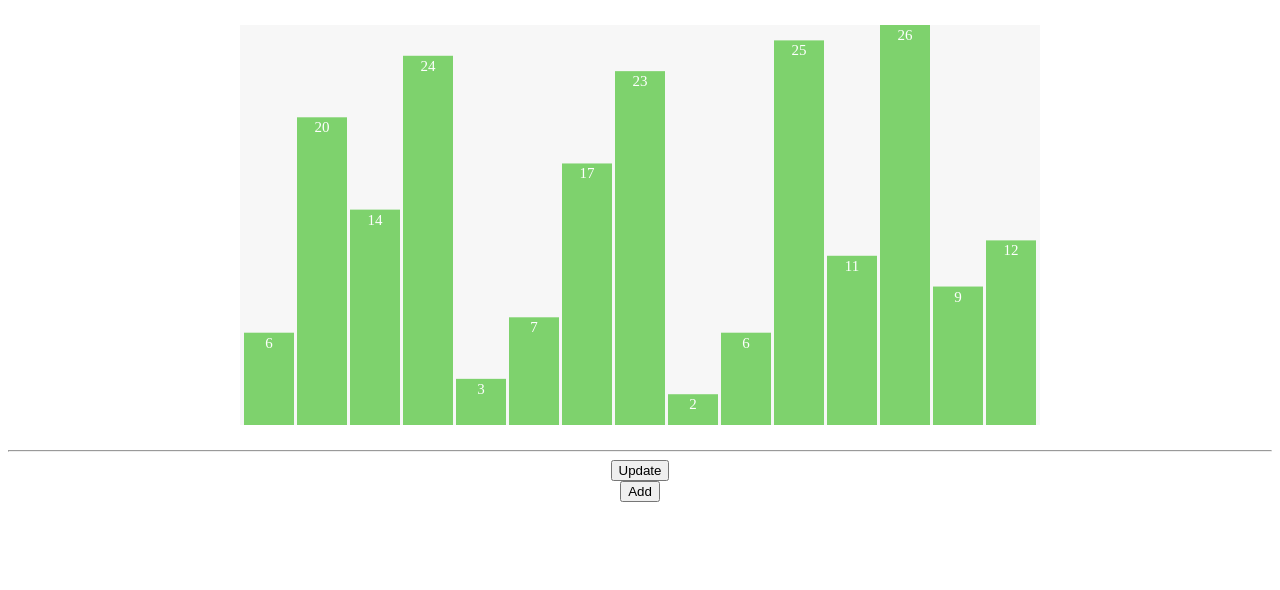
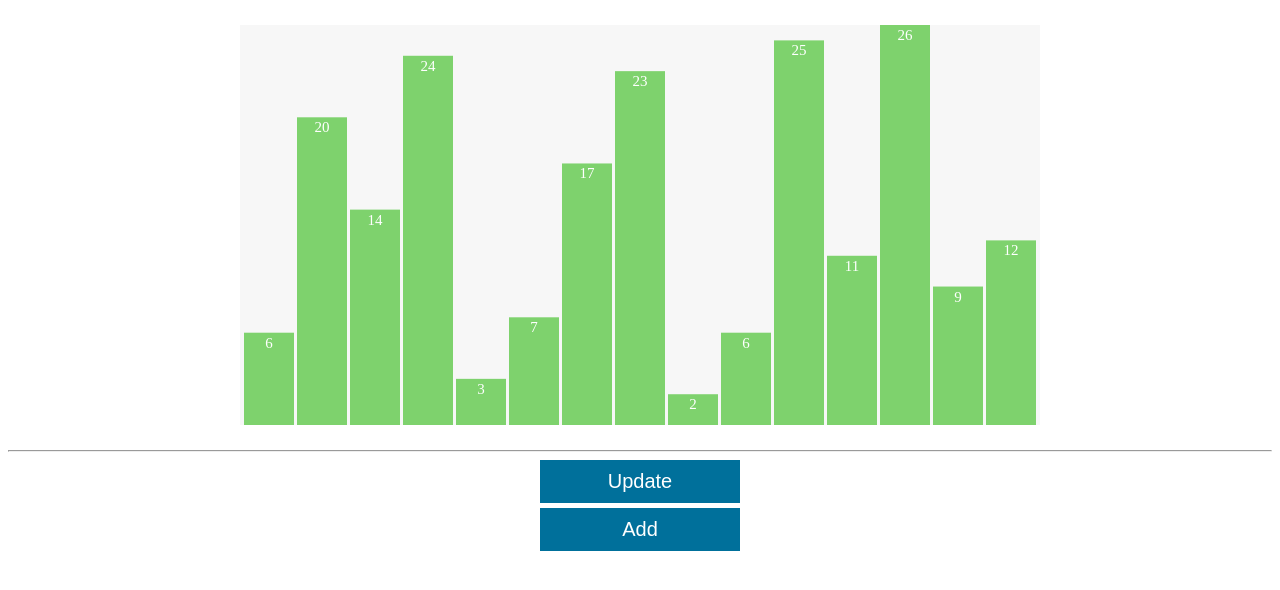
Before and after one commit to sivakarasala/d3v1, a plain HTML site: page module-03/index1.html in a window 1280 px wide. Drawn offline with nearby package versions, Linux system fonts and the light colour scheme.

Commit message:
added style to button

```diff
--- a/module-03/style.css
+++ b/module-03/style.css
@@ -14,7 +14,14 @@
 }
 button{
   display:block;
-  margin: 0 auto;
+  margin: 5px auto;
+  padding: 10px;
+  width: 200px;
+  font-size: 20px;
+  background-color: #00709b;
+  color: #fff;
+  border: none;
+  outline: none;
 }
 
 .x-axis path, .x-axis line, .y-axis path, .y-axis line{
```
